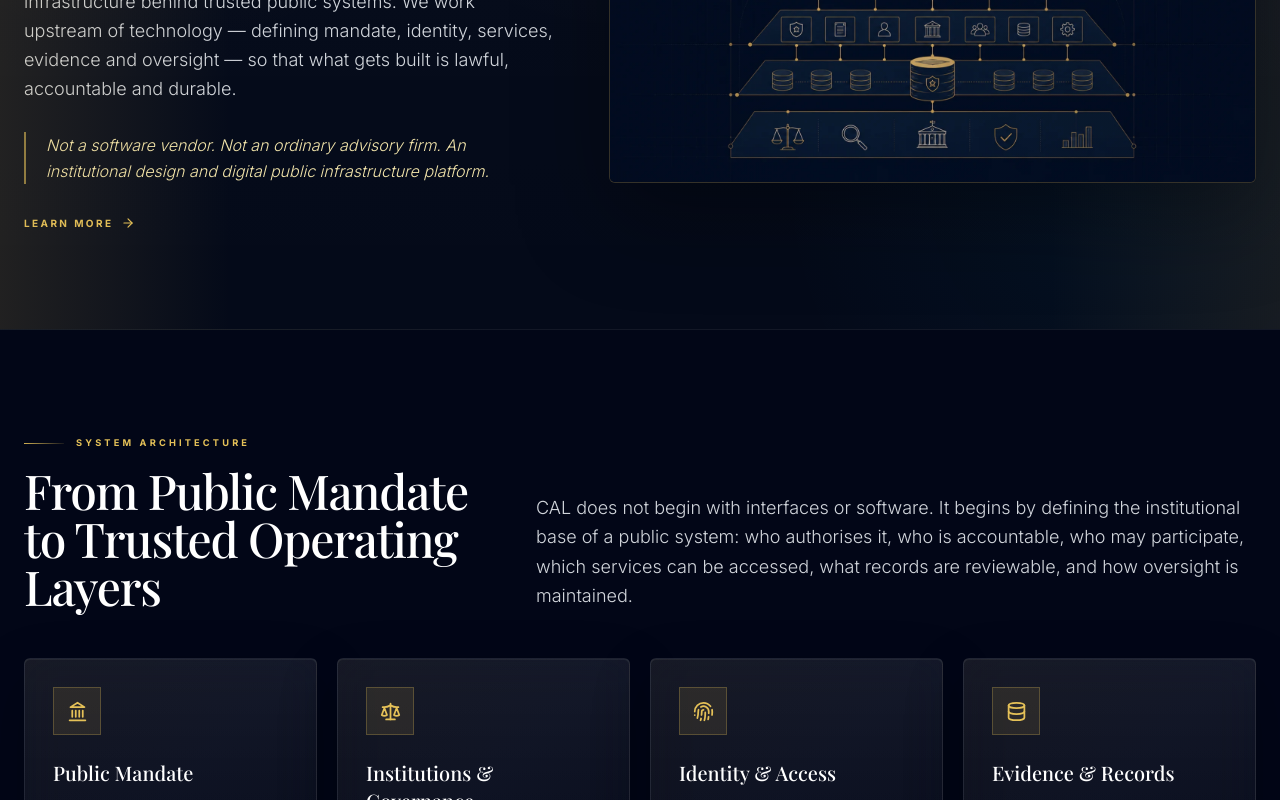
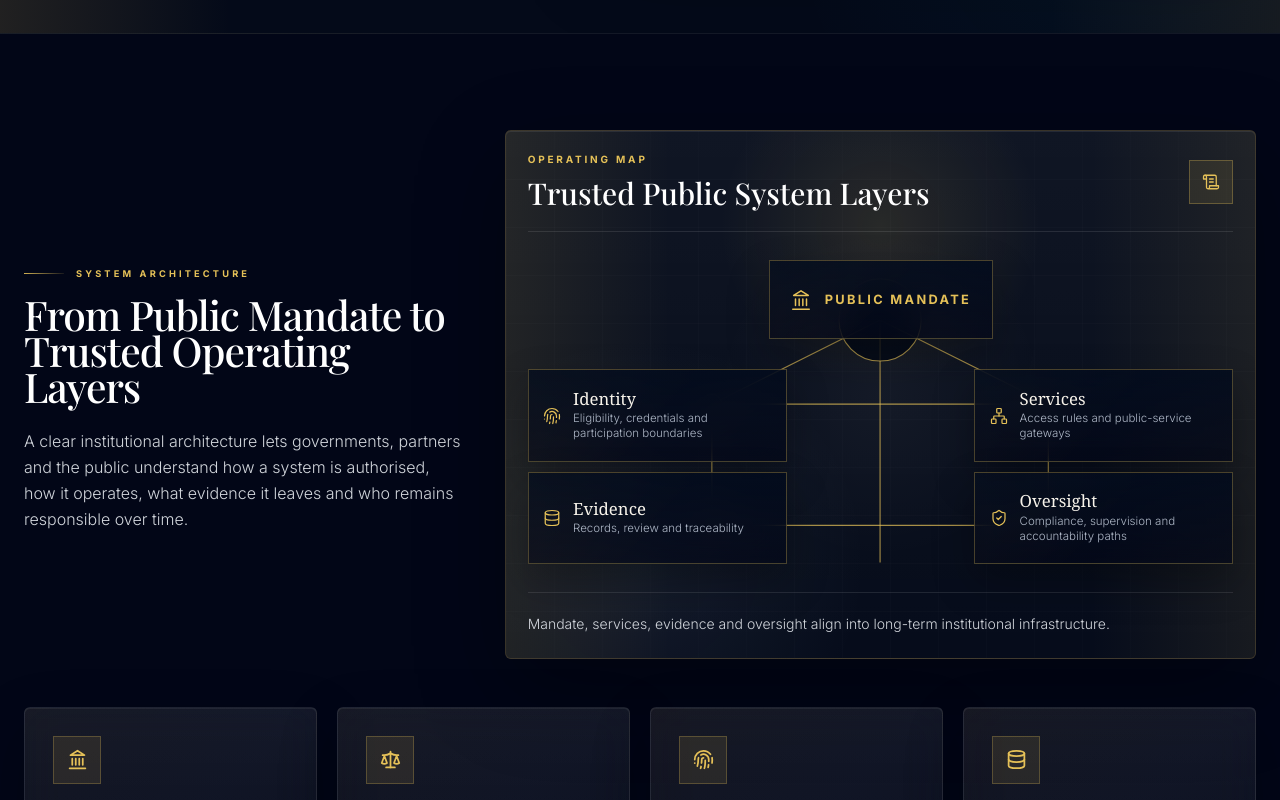
Before and after one commit to kyusdaison/civic-architecture-lab, a React (Vite) app: page / in a window 1280 px wide. Shown: the part 1320-2120 px from the top of the page. Built offline with nearby package versions, Linux system fonts and the light colour scheme; a web font is replaced by a local one.

Commit message:
Refine CAL institutional site system

```diff
--- a/components/HomePage.tsx
+++ b/components/HomePage.tsx
@@ -16,6 +16,7 @@ import {
 } from 'lucide-react';
 import { useLang } from './LanguageContext';
 import { FCB_URL, CONTACT_EMAIL } from '../content';
+import InstitutionalSystemMap from './InstitutionalSystemMap';
 
 const CAP_ICONS = [Landmark, Building2, Network, Layers3, Globe, ScrollText];
 
@@ -141,7 +142,7 @@ const HomePage: React.FC = () => {
 
   return (
     <>
-      <section className="relative isolate min-h-[calc(88vh-5rem)] overflow-hidden px-6 py-20 md:py-24">
+      <section className="relative isolate min-h-[calc(84vh-5rem)] overflow-hidden px-6 py-20 md:py-24">
         <img
           src="/visuals/cal/hero-institutional-infrastructure.webp"
           alt=""
@@ -192,7 +193,7 @@ const HomePage: React.FC = () => {
         </div>
       </section>
 
-      <section className="px-6 py-16">
+      <section className="relative z-10 -mt-16 px-6 pb-16 pt-0 md:-mt-24 lg:-mt-32">
         <div className="mx-auto grid max-w-7xl gap-4 md:grid-cols-3">
           {narrativePoints.map((point) => (
             <div key={point.label} className="institution-card p-6">
@@ -207,7 +208,7 @@ const HomePage: React.FC = () => {
         <div className="mx-auto grid max-w-7xl items-center gap-14 lg:grid-cols-[0.9fr_1.1fr]">
           <div>
             <span className="section-eyebrow">{c.whatWeDo.eyebrow}</span>
-            <h2 className="mt-4 max-w-3xl font-serif text-4xl tracking-tight text-white md:text-5xl">{c.whatWeDo.title}</h2>
+            <h2 className="mt-4 max-w-3xl font-serif text-3xl tracking-tight text-white md:text-[2.55rem]">{c.whatWeDo.title}</h2>
             <p className="mt-6 text-lg font-light leading-relaxed text-gray-300">{c.whatWeDo.body}</p>
             <p className="mt-7 border-l-2 border-fcb-gold/60 pl-5 text-base font-light italic leading-relaxed text-fcb-goldLight">
               {c.whatWeDo.not}
@@ -217,27 +218,28 @@ const HomePage: React.FC = () => {
             </Link>
           </div>
           <div className="visual-frame">
-            <img src="/visuals/cal/architecture-layers-diagram.webp" alt="" loading="lazy" decoding="async" className="h-full w-full object-cover" />
+            <img src="/visuals/cal/institutional-operating-layers-imagegen.webp" alt="" loading="lazy" decoding="async" className="h-full w-full object-cover" />
           </div>
         </div>
       </section>
 
       <section className="px-6 py-24">
         <div className="mx-auto max-w-7xl">
-          <div className="mb-12 grid gap-8 lg:grid-cols-[0.8fr_1.2fr] lg:items-end">
+          <div className="mb-12 grid gap-10 lg:grid-cols-[0.74fr_1.26fr] lg:items-center">
             <div>
               <span className="section-eyebrow">
                 {lang === 'zh' ? '制度架构' : 'System Architecture'}
               </span>
-              <h2 className="mt-4 font-serif text-4xl tracking-tight text-white md:text-5xl">
+              <h2 className="mt-4 font-serif text-3xl tracking-tight text-white md:text-[2.55rem]">
                 {lang === 'zh' ? '从公共授权到可信运行层' : 'From Public Mandate to Trusted Operating Layers'}
               </h2>
+              <p className="mt-6 text-base font-light leading-relaxed text-gray-300">
+                {lang === 'zh'
+                  ? '清晰的制度架构能让政府、机构、合作方与公众理解一个系统如何被授权、如何运行、如何留下证据，并由谁长期负责。'
+                  : 'A clear institutional architecture lets governments, partners and the public understand how a system is authorised, how it operates, what evidence it leaves and who remains responsible over time.'}
+              </p>
             </div>
-            <p className="text-lg font-light leading-relaxed text-gray-300">
-              {lang === 'zh'
-                ? 'CAL 的工作不是从界面或软件开始，而是先把公共系统的制度基础搭起来：谁授权、谁负责、谁可以参与、哪些服务可访问、什么记录可审阅，以及如何长期监督。'
-                : 'CAL does not begin with interfaces or software. It begins by defining the institutional base of a public system: who authorises it, who is accountable, who may participate, which services can be accessed, what records are reviewable, and how oversight is maintained.'}
-            </p>
+            <InstitutionalSystemMap lang={lang} />
           </div>
 
           <div className="grid gap-5 md:grid-cols-2 lg:grid-cols-4">
@@ -261,7 +263,7 @@ const HomePage: React.FC = () => {
         <div className="mx-auto grid max-w-7xl items-center gap-14 lg:grid-cols-[1.02fr_0.98fr]">
           <div>
             <span className="section-eyebrow">{lang === 'zh' ? '可信基础设施' : 'Trust Assurance'}</span>
-            <h2 className="mt-4 font-serif text-4xl tracking-tight text-white md:text-5xl">
+            <h2 className="mt-4 font-serif text-3xl tracking-tight text-white md:text-[2.55rem]">
               {lang === 'zh' ? '让公共系统能够被授权、被使用、被审阅' : 'So Public Systems Can Be Authorised, Used and Reviewed'}
             </h2>
             <p className="mt-6 text-lg font-light leading-relaxed text-gray-300">
@@ -306,7 +308,7 @@ const HomePage: React.FC = () => {
         <div className="mx-auto max-w-7xl">
           <div className="mb-12 max-w-3xl">
             <span className="section-eyebrow">{c.capabilities.eyebrow}</span>
-            <h2 className="mt-4 font-serif text-4xl tracking-tight text-white md:text-5xl">{c.capabilities.title}</h2>
+            <h2 className="mt-4 font-serif text-3xl tracking-tight text-white md:text-[2.55rem]">{c.capabilities.title}</h2>
             <p className="mt-5 text-lg font-light leading-relaxed text-gray-300">{c.capabilities.intro}</p>
           </div>
           <div className="grid gap-5 md:grid-cols-2 lg:grid-cols-3">
@@ -336,7 +338,7 @@ const HomePage: React.FC = () => {
         <div className="mx-auto max-w-7xl">
           <div className="mb-12">
             <span className="section-eyebrow">{c.approach.eyebrow}</span>
-            <h2 className="mt-4 font-serif text-4xl tracking-tight text-white md:text-5xl">{c.approach.title}</h2>
+            <h2 className="mt-4 font-serif text-3xl tracking-tight text-white md:text-[2.55rem]">{c.approach.title}</h2>
           </div>
           <div className="grid gap-6 lg:grid-cols-4">
             {c.approach.steps.map((s, i) => (
@@ -358,7 +360,7 @@ const HomePage: React.FC = () => {
             <span className="section-eyebrow">
               {lang === 'zh' ? '合作路径' : 'Engagement Pathway'}
             </span>
-            <h2 className="mt-4 font-serif text-4xl tracking-tight text-white md:text-5xl">
+            <h2 className="mt-4 font-serif text-3xl tracking-tight text-white md:text-[2.55rem]">
               {lang === 'zh'
                 ? '从最初授权到长期管护'
                 : 'From First Mandate to Long-Term Stewardship'}
@@ -404,7 +406,7 @@ const HomePage: React.FC = () => {
             </div>
             <div className="order-1 lg:order-2">
               <span className="section-eyebrow">{c.govValue.eyebrow}</span>
-              <h2 className="mt-4 font-serif text-4xl tracking-tight text-white md:text-5xl">{c.govValue.title}</h2>
+              <h2 className="mt-4 font-serif text-3xl tracking-tight text-white md:text-[2.55rem]">{c.govValue.title}</h2>
               <p className="mt-6 text-lg font-light leading-relaxed text-gray-300">{c.govValue.body}</p>
             </div>
           </div>
@@ -438,7 +440,7 @@ const HomePage: React.FC = () => {
         <div className="absolute inset-0 -z-10 bg-[radial-gradient(circle_at_50%_10%,rgba(212,175,55,0.13),transparent_34%),linear-gradient(180deg,rgba(2,6,23,0.84),#020617_72%)]" />
         <div className="mx-auto max-w-4xl text-center">
           <span className="section-eyebrow justify-center">{c.closing.eyebrow}</span>
-          <h2 className="mt-5 font-serif text-4xl tracking-tight text-white md:text-6xl">{c.closing.title}</h2>
+          <h2 className="mt-5 font-serif text-3xl tracking-tight text-white md:text-[2.7rem]">{c.closing.title}</h2>
           <p className="mx-auto mt-6 max-w-2xl text-lg font-light leading-relaxed text-gray-300">{c.closing.body}</p>
           <div className="mt-10 flex flex-col items-center justify-center gap-4 sm:flex-row">
             <Link to="/contact" className="primary-action">
--- a/components/InsightsPage.tsx
+++ b/components/InsightsPage.tsx
@@ -91,7 +91,7 @@ const InsightsPage: React.FC = () => {
               <span className="section-eyebrow">
                 {lang === 'zh' ? '研究议程' : 'Research Agenda'}
               </span>
-              <h2 className="mt-4 font-serif text-3xl tracking-tight text-white md:text-5xl">
+              <h2 className="mt-4 font-serif text-3xl tracking-tight text-white md:text-[2.55rem]">
                 {lang === 'zh' ? '把复杂制度问题转化为可执行标准' : 'Turning Complex Institutional Questions into Executable Standards'}
               </h2>
             </div>
--- /dev/null
+++ b/components/InstitutionalSystemMap.tsx
@@ -0,0 +1,109 @@
+import React from 'react';
+import { Database, Fingerprint, Landmark, Network, ScrollText, ShieldCheck } from 'lucide-react';
+import type { Lang } from '../content';
+
+interface InstitutionalSystemMapProps {
+  lang: Lang;
+  compact?: boolean;
+}
+
+const InstitutionalSystemMap: React.FC<InstitutionalSystemMapProps> = ({ lang, compact = false }) => {
+  const labels =
+    lang === 'zh'
+      ? {
+          eyebrow: '制度运行图',
+          title: '可信公共系统的运行层',
+          core: '公共授权',
+          footer: '从授权到服务，从证据到监督，形成可长期管护的制度基础设施。',
+          layers: [
+            { title: '身份', text: '资格、凭证与参与边界', icon: Fingerprint },
+            { title: '服务', text: '访问规则与公共服务入口', icon: Network },
+            { title: '证据', text: '记录、审查与可追溯性', icon: Database },
+            { title: '监督', text: '合规、监管与问责路径', icon: ShieldCheck },
+          ],
+        }
+      : {
+          eyebrow: 'Operating Map',
+          title: 'Trusted Public System Layers',
+          core: 'Public Mandate',
+          footer: 'Mandate, services, evidence and oversight align into long-term institutional infrastructure.',
+          layers: [
+            { title: 'Identity', text: 'Eligibility, credentials and participation boundaries', icon: Fingerprint },
+            { title: 'Services', text: 'Access rules and public-service gateways', icon: Network },
+            { title: 'Evidence', text: 'Records, review and traceability', icon: Database },
+            { title: 'Oversight', text: 'Compliance, supervision and accountability paths', icon: ShieldCheck },
+          ],
+        };
+
+  return (
+    <div className={`system-map ${compact ? 'system-map-compact' : ''}`} aria-label={labels.title}>
+      <div className="system-map-grid" />
+      <svg className="system-map-lines" viewBox="0 0 720 420" role="presentation" aria-hidden="true">
+        <path d="M360 92 L188 178 L188 302" />
+        <path d="M360 92 L532 178 L532 302" />
+        <path d="M188 178 H532" />
+        <path d="M188 302 H532" />
+        <path d="M360 92 V340" />
+        <circle cx="360" cy="92" r="42" />
+        <circle cx="188" cy="178" r="10" />
+        <circle cx="532" cy="178" r="10" />
+        <circle cx="188" cy="302" r="10" />
+        <circle cx="532" cy="302" r="10" />
+      </svg>
+
+      <div className="relative z-10">
+        <div className="mb-7 flex items-center justify-between gap-5 border-b border-white/10 pb-5">
+          <div>
+            <p className="text-[10px] font-bold uppercase tracking-[0.28em] text-fcb-gold">{labels.eyebrow}</p>
+            <h3 className="mt-2 font-serif text-2xl leading-tight text-white md:text-3xl">{labels.title}</h3>
+          </div>
+          <div className="hidden h-11 w-11 shrink-0 items-center justify-center border border-fcb-gold/30 bg-fcb-gold/10 text-fcb-gold sm:flex">
+            <ScrollText size={18} strokeWidth={1.7} />
+          </div>
+        </div>
+
+        <div className="system-map-body">
+          <div className="system-map-core">
+            <Landmark size={22} strokeWidth={1.65} />
+            <span>{labels.core}</span>
+          </div>
+
+          <div className="system-map-layer layer-a">
+            {React.createElement(labels.layers[0].icon, { size: 18, strokeWidth: 1.65 })}
+            <div>
+              <strong>{labels.layers[0].title}</strong>
+              <span>{labels.layers[0].text}</span>
+            </div>
+          </div>
+          <div className="system-map-layer layer-b">
+            {React.createElement(labels.layers[1].icon, { size: 18, strokeWidth: 1.65 })}
+            <div>
+              <strong>{labels.layers[1].title}</strong>
+              <span>{labels.layers[1].text}</span>
+            </div>
+          </div>
+          <div className="system-map-layer layer-c">
+            {React.createElement(labels.layers[2].icon, { size: 18, strokeWidth: 1.65 })}
+            <div>
+              <strong>{labels.layers[2].title}</strong>
+              <span>{labels.layers[2].text}</span>
+            </div>
+          </div>
+          <div className="system-map-layer layer-d">
+            {React.createElement(labels.layers[3].icon, { size: 18, strokeWidth: 1.65 })}
+            <div>
+              <strong>{labels.layers[3].title}</strong>
+              <span>{labels.layers[3].text}</span>
+            </div>
+          </div>
+        </div>
+
+        <p className="mt-7 border-t border-white/10 pt-5 text-sm font-light leading-relaxed text-gray-300">
+          {labels.footer}
+        </p>
+      </div>
+    </div>
+  );
+};
+
+export default InstitutionalSystemMap;
--- a/index.css
+++ b/index.css
@@ -42,7 +42,7 @@
 
 @layer components {
   .page-hero-title {
-    @apply font-serif text-[clamp(2rem,3.65vw,3.85rem)] font-normal leading-[1.12] text-white;
+    @apply font-serif text-[clamp(1.95rem,3.05vw,3.35rem)] font-normal leading-[1.14] text-white;
     letter-spacing: 0;
   }
   .page-hero-lede {
@@ -78,11 +78,13 @@
       inset 0 1px 0 rgba(255, 255, 255, 0.06),
       0 22px 60px rgba(0, 0, 0, 0.22);
     backdrop-filter: blur(18px);
-    transition: border-color 160ms ease, transform 160ms ease, background 160ms ease;
+    transition: border-color 160ms ease, background 160ms ease, box-shadow 160ms ease;
   }
   .institution-card:hover {
     border-color: rgba(212, 175, 55, 0.24);
-    transform: translateY(-2px);
+    box-shadow:
+      inset 0 1px 0 rgba(255, 255, 255, 0.07),
+      0 24px 66px rgba(0, 0, 0, 0.26);
   }
   .assurance-tile {
     position: relative;
@@ -207,6 +209,133 @@
     font-size: 0.88rem;
     font-weight: 300;
     line-height: 1.5;
+  }
+  .system-map {
+    position: relative;
+    overflow: hidden;
+    min-height: 33rem;
+    border: 1px solid rgba(185, 151, 74, 0.28);
+    border-radius: 6px;
+    background:
+      radial-gradient(circle at 50% 18%, rgba(229, 193, 88, 0.12), transparent 28%),
+      radial-gradient(circle at 18% 82%, rgba(185, 214, 231, 0.08), transparent 30%),
+      linear-gradient(180deg, rgba(255, 255, 255, 0.055), rgba(255, 255, 255, 0.014)),
+      #020817;
+    padding: 1.35rem;
+    box-shadow:
+      inset 0 1px 0 rgba(255, 255, 255, 0.07),
+      0 30px 90px rgba(0, 0, 0, 0.32);
+  }
+  .system-map::before {
+    content: "";
+    position: absolute;
+    inset: 0;
+    pointer-events: none;
+    background:
+      linear-gradient(90deg, rgba(229, 193, 88, 0.1), transparent 22%, transparent 78%, rgba(229, 193, 88, 0.08)),
+      radial-gradient(circle at 50% 50%, rgba(247, 243, 234, 0.045), transparent 36%);
+  }
+  .system-map-grid {
+    position: absolute;
+    inset: 0;
+    opacity: 0.32;
+    background-image:
+      linear-gradient(rgba(255, 255, 255, 0.05) 1px, transparent 1px),
+      linear-gradient(90deg, rgba(255, 255, 255, 0.045) 1px, transparent 1px);
+    background-size: 48px 48px;
+  }
+  .system-map-lines {
+    position: absolute;
+    inset: 6.2rem 1.4rem 4.4rem;
+    height: auto;
+    width: calc(100% - 2.8rem);
+    color: rgba(229, 193, 88, 0.72);
+  }
+  .system-map-lines path,
+  .system-map-lines circle {
+    fill: none;
+    stroke: currentColor;
+    stroke-width: 1.1;
+    vector-effect: non-scaling-stroke;
+  }
+  .system-map-lines circle {
+    fill: rgba(2, 8, 23, 0.78);
+  }
+  .system-map-body {
+    position: relative;
+    min-height: 19rem;
+  }
+  .system-map-core,
+  .system-map-layer {
+    position: absolute;
+    display: flex;
+    align-items: center;
+    border: 1px solid rgba(229, 193, 88, 0.3);
+    background:
+      linear-gradient(180deg, rgba(2, 11, 29, 0.85), rgba(2, 6, 23, 0.66)),
+      linear-gradient(135deg, rgba(229, 193, 88, 0.12), transparent 54%);
+    color: #f7f3ea;
+    box-shadow: 0 18px 42px rgba(0, 0, 0, 0.28);
+    backdrop-filter: blur(16px);
+  }
+  .system-map-core {
+    left: 50%;
+    top: 0;
+    min-height: 4.9rem;
+    width: min(14rem, 72%);
+    transform: translateX(-50%);
+    justify-content: center;
+    gap: 0.8rem;
+    color: #e5c158;
+    font-size: 0.8rem;
+    font-weight: 800;
+    letter-spacing: 0.18em;
+    text-align: center;
+    text-transform: uppercase;
+  }
+  .system-map-layer {
+    width: min(16.2rem, 44%);
+    min-height: 5.8rem;
+    gap: 0.75rem;
+    padding: 0.9rem;
+  }
+  .system-map-layer > div {
+    min-width: 0;
+  }
+  .system-map-layer strong {
+    display: block;
+    font-family: "Cormorant Garamond", Georgia, serif;
+    font-size: 1.05rem;
+    font-weight: 500;
+    line-height: 1.1;
+  }
+  .system-map-layer span {
+    display: block;
+    margin-top: 0.18rem;
+    color: #aeb7c6;
+    font-size: 0.72rem;
+    font-weight: 300;
+    line-height: 1.3;
+  }
+  .system-map-layer svg {
+    flex: 0 0 auto;
+    color: #e5c158;
+  }
+  .layer-a {
+    left: 0;
+    top: 6.8rem;
+  }
+  .layer-b {
+    right: 0;
+    top: 6.8rem;
+  }
+  .layer-c {
+    left: 0;
+    bottom: 0;
+  }
+  .layer-d {
+    right: 0;
+    bottom: 0;
   }
   .capability-dossier {
     display: grid;
@@ -390,6 +519,33 @@
   .standard-row {
     grid-template-columns: 1.8rem 1fr;
   }
+  .system-map {
+    min-height: auto;
+    padding: 1rem;
+  }
+  .system-map-lines {
+    display: none;
+  }
+  .system-map-body {
+    display: grid;
+    min-height: auto;
+    gap: 0.75rem;
+  }
+  .system-map-core,
+  .system-map-layer {
+    position: relative;
+    inset: auto;
+    width: 100%;
+    min-height: 4.4rem;
+    transform: none;
+  }
+  .system-map-core {
+    justify-content: flex-start;
+    padding: 0.9rem;
+  }
+  .system-map-layer {
+    align-items: flex-start;
+  }
   .dossier-token {
     text-transform: none;
   }
```
Also changed, not shown: components/ContactPage.tsx (+4 -4 lines), components/WhatWeDoPage.tsx (+4 -4 lines), public/visuals/cal/institutional-operating-layers-imagegen.webp (added).
